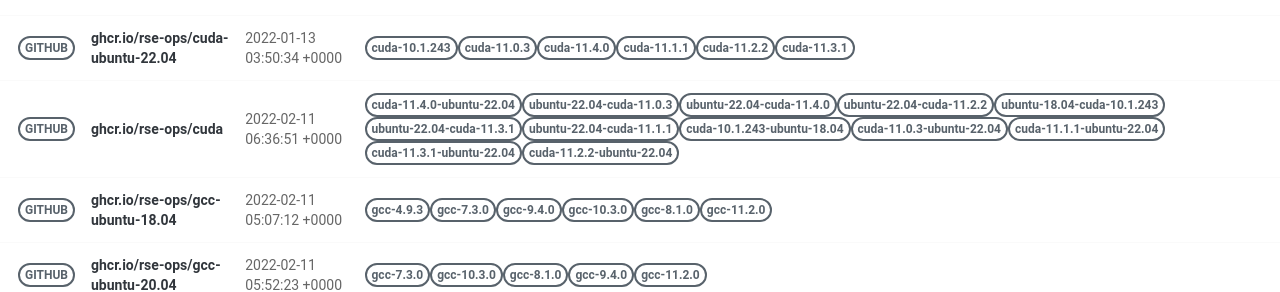
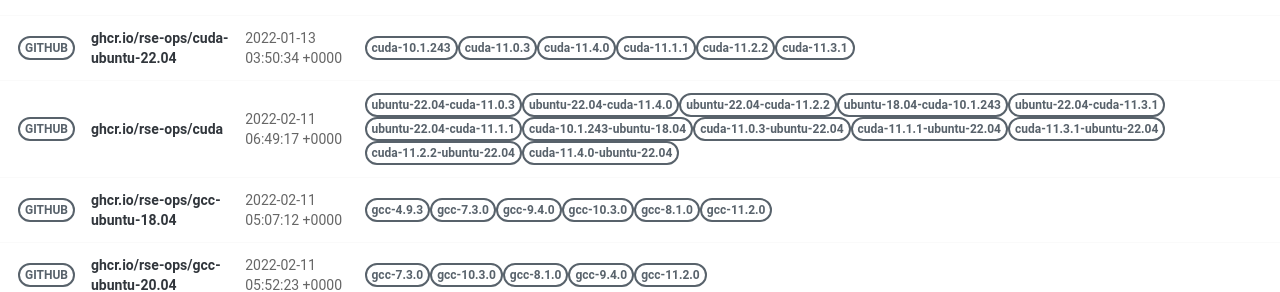
Before and after one commit to rse-ops/docker-images, a Jekyll site: the page built from pages/index.md, in a window 1280 px wide. Shown: the part 414-706 px from the top of the page. Built offline with Jekyll 4.4.1, drawn with Linux system fonts in a browser that asks for light colours; nearby versions of some CDN libraries; part of the change alters nothing that is shown.

Commit message:
Automated push to update library 2022-02-11

```diff
--- a/_library/ghcr.io-rse-ops-cuda.md
+++ b/_library/ghcr.io-rse-ops-cuda.md
@@ -1,14 +1,11 @@
 ---
 layout: container
 name: ghcr.io/rse-ops/cuda
-updated_at: 2022-02-11 06:36:51.037554
+updated_at: 2022-02-11 06:49:17.819964
 
 
 container_url: https://github.com/orgs/rse-ops/packages/container/package/cuda
 versions:
- - tag: cuda-11.4.0-ubuntu-22.04
-   dockerfile: https://github.com/rse-ops/docker-images/blob/main/ubuntu/cuda/Dockerfile
-   manifest: https://crane.ggcr.dev/manifest/ghcr.io/rse-ops/cuda:cuda-11.4.0-ubuntu-22.04
  - tag: ubuntu-22.04-cuda-11.0.3
    dockerfile: https://github.com/rse-ops/docker-images/blob/main/ubuntu/cuda/Dockerfile
    manifest: https://crane.ggcr.dev/manifest/ghcr.io/rse-ops/cuda:ubuntu-22.04-cuda-11.0.3
@@ -42,5 +39,8 @@ versions:
  - tag: cuda-11.2.2-ubuntu-22.04
    dockerfile: https://github.com/rse-ops/docker-images/blob/main/ubuntu/cuda/Dockerfile
    manifest: https://crane.ggcr.dev/manifest/ghcr.io/rse-ops/cuda:cuda-11.2.2-ubuntu-22.04
+ - tag: cuda-11.4.0-ubuntu-22.04
+   dockerfile: https://github.com/rse-ops/docker-images/blob/main/ubuntu/cuda/Dockerfile
+   manifest: https://crane.ggcr.dev/manifest/ghcr.io/rse-ops/cuda:cuda-11.4.0-ubuntu-22.04
 
 ---
```
